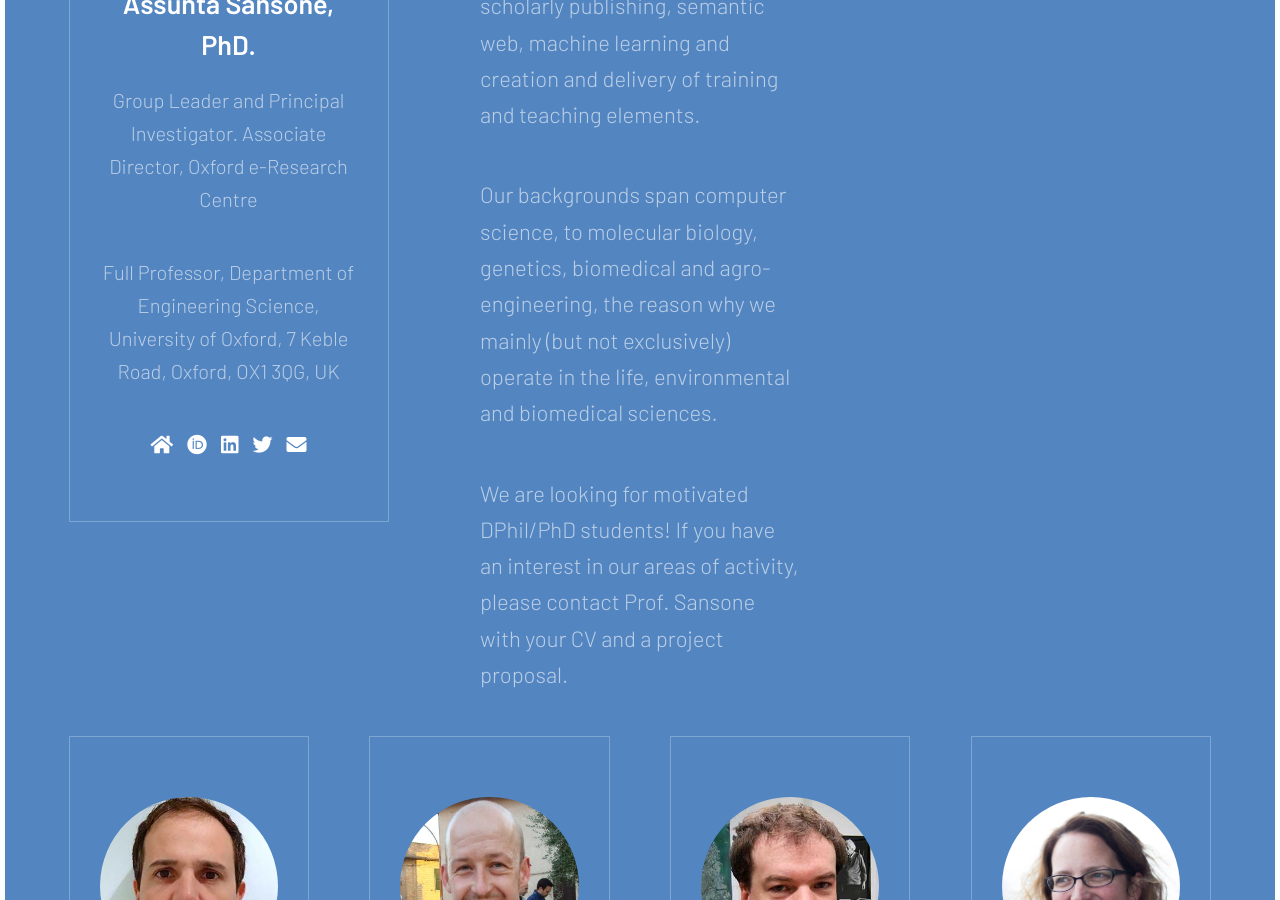
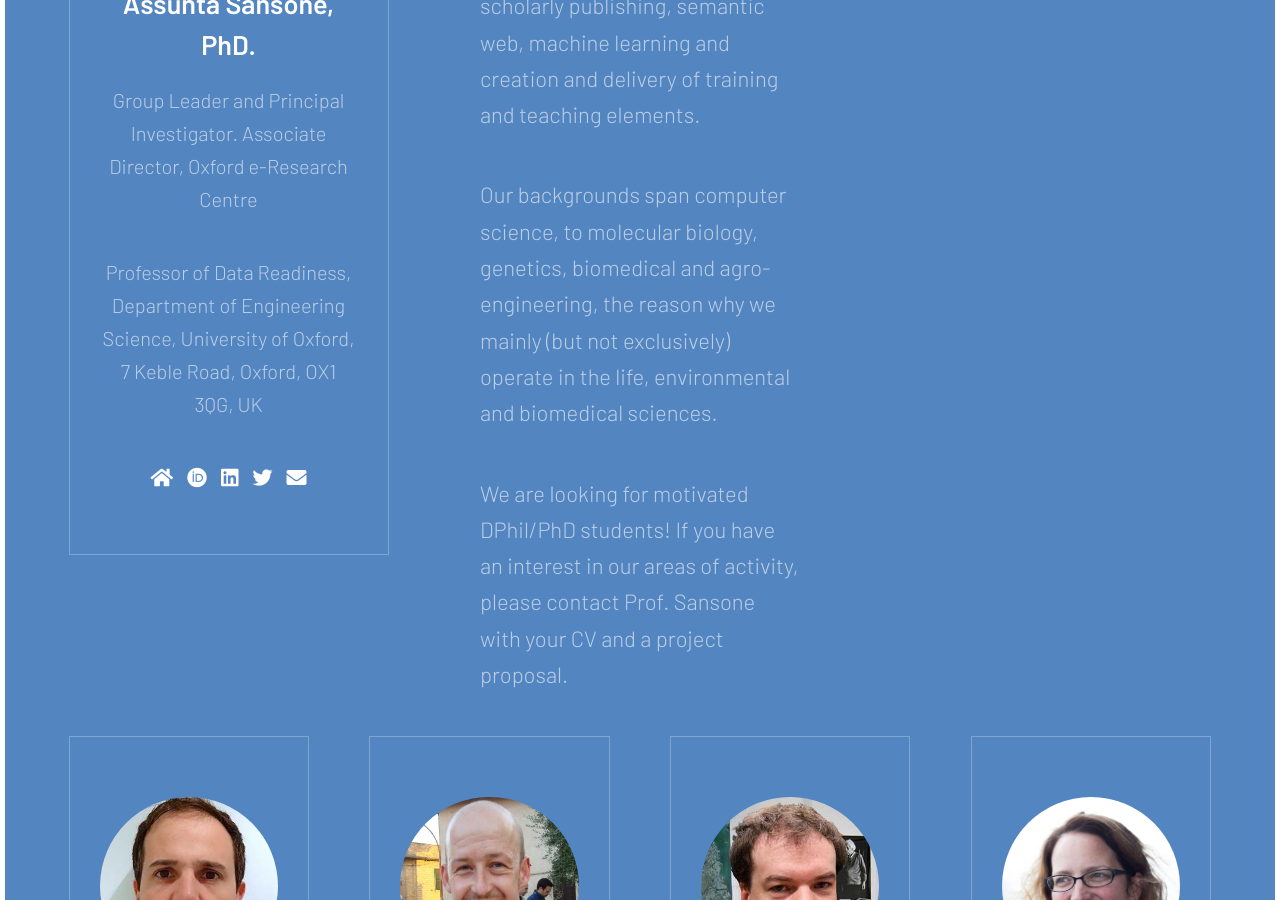
Before and after one commit to FAIRsharing/Sansone-Group-Website, a Jekyll site: the page built from index.html, in a window 1280 px wide and 900 px high, scrolled down 3863 px. Built offline with Jekyll 4.4.1, drawn with Linux system fonts in a browser that asks for light colours; comment, search, counter and statistics services are not loaded.

Commit message:
text edit
I have updated my title

```diff
--- a/index.html
+++ b/index.html
@@ -200,7 +200,7 @@ permalink: /
                         Group Leader and Principal Investigator.  Associate Director, Oxford e-Research Centre
                     </p>
                     <p>
-                        Full Professor, Department of Engineering Science, University of Oxford, 7 Keble Road, Oxford, OX1 3QG, UK
+                        Professor of Data Readiness, Department of Engineering Science, University of Oxford, 7 Keble Road, Oxford, OX1 3QG, UK
                     </p>
                     <p>
                         <a href="https://www.eng.ox.ac.uk/people/susanna-assunta-sansone"
```
